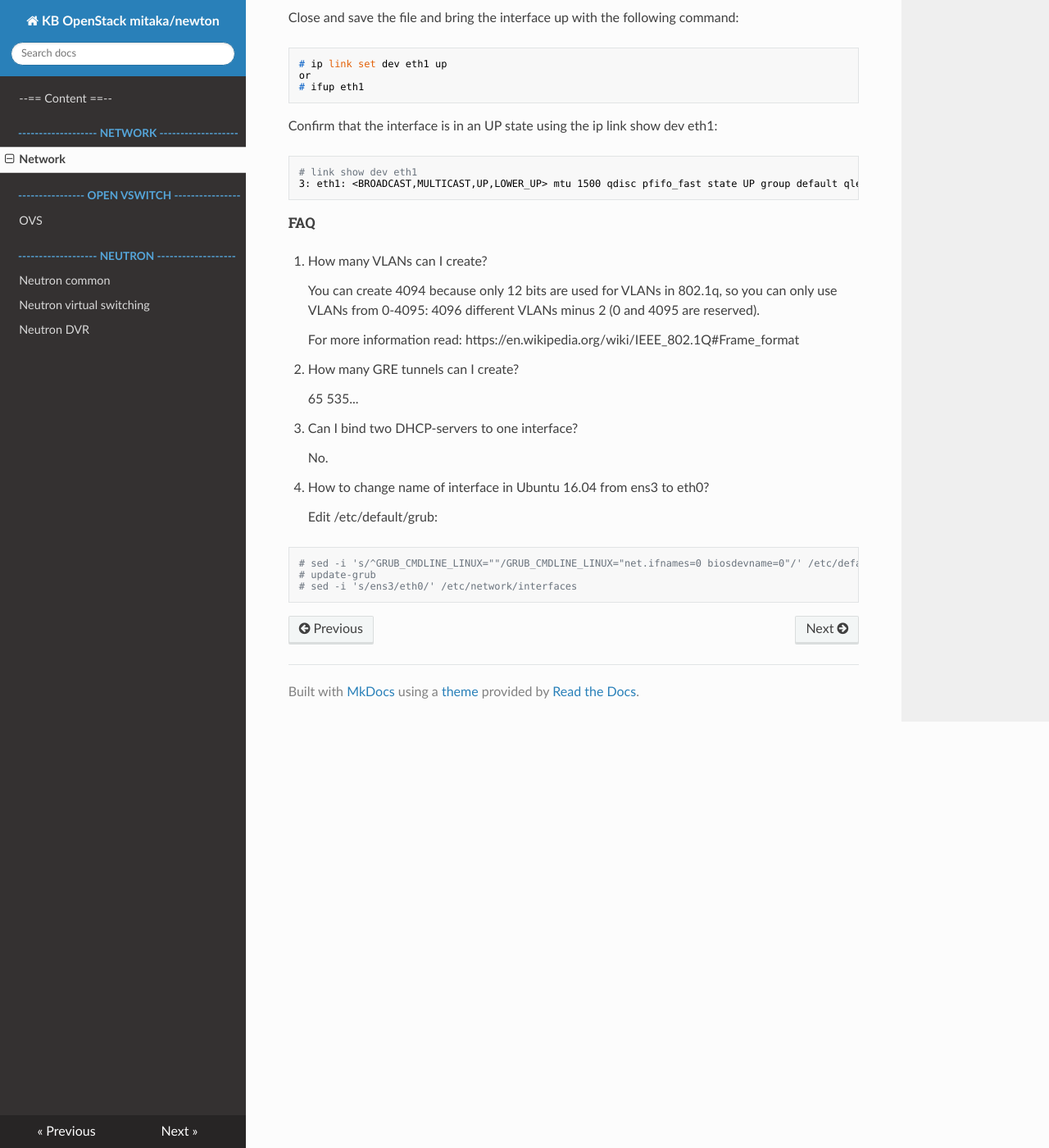
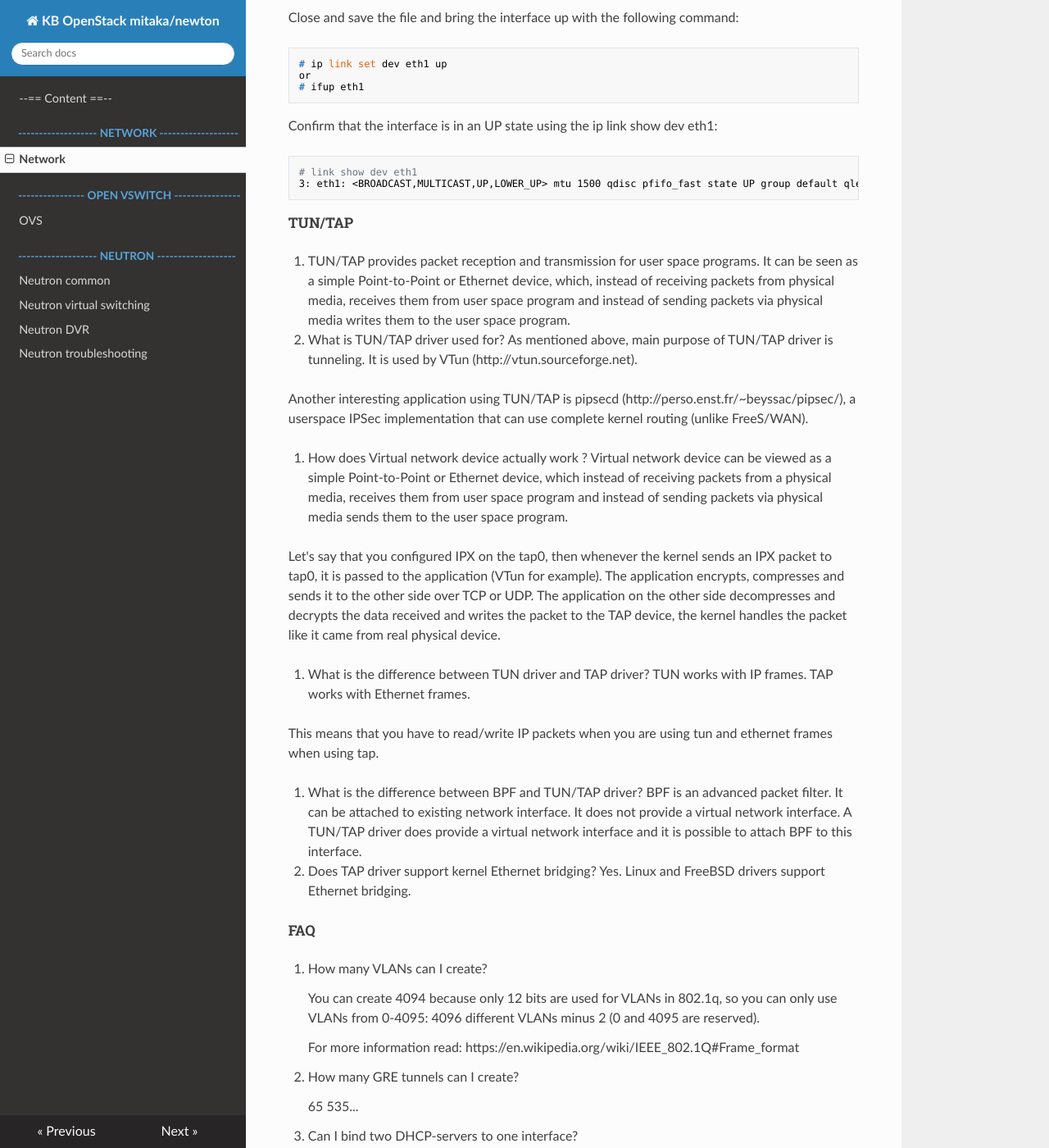
Before and after one commit to andrew-shyshenko/docs, an MkDocs documentation site: the page built from docs/network-common.md, in a window 1280 px wide and 1400 px high, scrolled down 2287 px. Shown: the whole window at 82% size. Built offline with MkDocs 1.6.1, drawn with Linux system fonts in a browser that asks for light colours; nearby versions of some CDN libraries; old or Windows-style settings are respelled for this version of MkDocs; some of the changed text lies outside the part shown.

Commit message:
add smthng

````diff
--- a/docs/network-common.md
+++ b/docs/network-common.md
@@ -97,6 +97,50 @@ Confirm that the interface is in an UP state using the ip link show dev eth1:
 ```
 
 
+#####TUN/TAP
+
+1. TUN/TAP provides packet reception and transmission for user space programs.
+It can be seen as a simple Point-to-Point or Ethernet device, which,
+instead of receiving packets from physical media, receives them from
+user space program and instead of sending packets via physical media
+writes them to the user space program.
+
+2. What is TUN/TAP driver used for?
+As mentioned above, main purpose of TUN/TAP driver is tunneling.
+It is used by VTun (http://vtun.sourceforge.net).
+
+Another interesting application using TUN/TAP is pipsecd
+(http://perso.enst.fr/~beyssac/pipsec/), a userspace IPSec
+implementation that can use complete kernel routing (unlike FreeS/WAN).
+
+3. How does Virtual network device actually work ?
+Virtual network device can be viewed as a simple Point-to-Point or
+Ethernet device, which instead of receiving packets from a physical
+media, receives them from user space program and instead of sending
+packets via physical media sends them to the user space program.
+
+Let's say that you configured IPX on the tap0, then whenever
+the kernel sends an IPX packet to tap0, it is passed to the application
+(VTun for example). The application encrypts, compresses and sends it to
+the other side over TCP or UDP. The application on the other side decompresses
+and decrypts the data received and writes the packet to the TAP device,
+the kernel handles the packet like it came from real physical device.
+
+4. What is the difference between TUN driver and TAP driver?
+TUN works with IP frames. TAP works with Ethernet frames.
+
+This means that you have to read/write IP packets when you are using tun and
+ethernet frames when using tap.
+
+5. What is the difference between BPF and TUN/TAP driver?
+BPF is an advanced packet filter. It can be attached to existing
+network interface. It does not provide a virtual network interface.
+A TUN/TAP driver does provide a virtual network interface and it is possible
+to attach BPF to this interface.
+
+6. Does TAP driver support kernel Ethernet bridging?
+Yes. Linux and FreeBSD drivers support Ethernet bridging.
+
 
 #####FAQ
 
@@ -124,3 +168,15 @@ Confirm that the interface is in an UP state using the ip link show dev eth1:
 # update-grub
 # sed -i 's/ens3/eth0/' /etc/network/interfaces
 ```
+
+4. Can I add 2 bridges to 1 interface?
+
+    No.
+
+5. Can I add 1 interface to 2 bridges?
+
+    No.
+
+5. Can I add 2 interfaces to 1 bridge?
+
+    Yes.
--- a/mkdocs.yml
+++ b/mkdocs.yml
@@ -9,5 +9,6 @@ pages:
    - 'Neutron common': 'neutron-common.md'
    - 'Neutron virtual switching': 'neutron-switching.md'
    - 'Neutron DVR': 'neutron-dvr.md'
+   - 'Neutron troubleshooting': 'neutron-troubleshooting.md'
 
 theme: readthedocs
````
Also changed, not shown: docs/neutron-common.md (+14 -1 lines), docs/neutron-troubleshooting.md (added, +39 -0 lines), docs/openvswitch.md (+1 -1 lines), docs/img/neutron_components.png (added).
